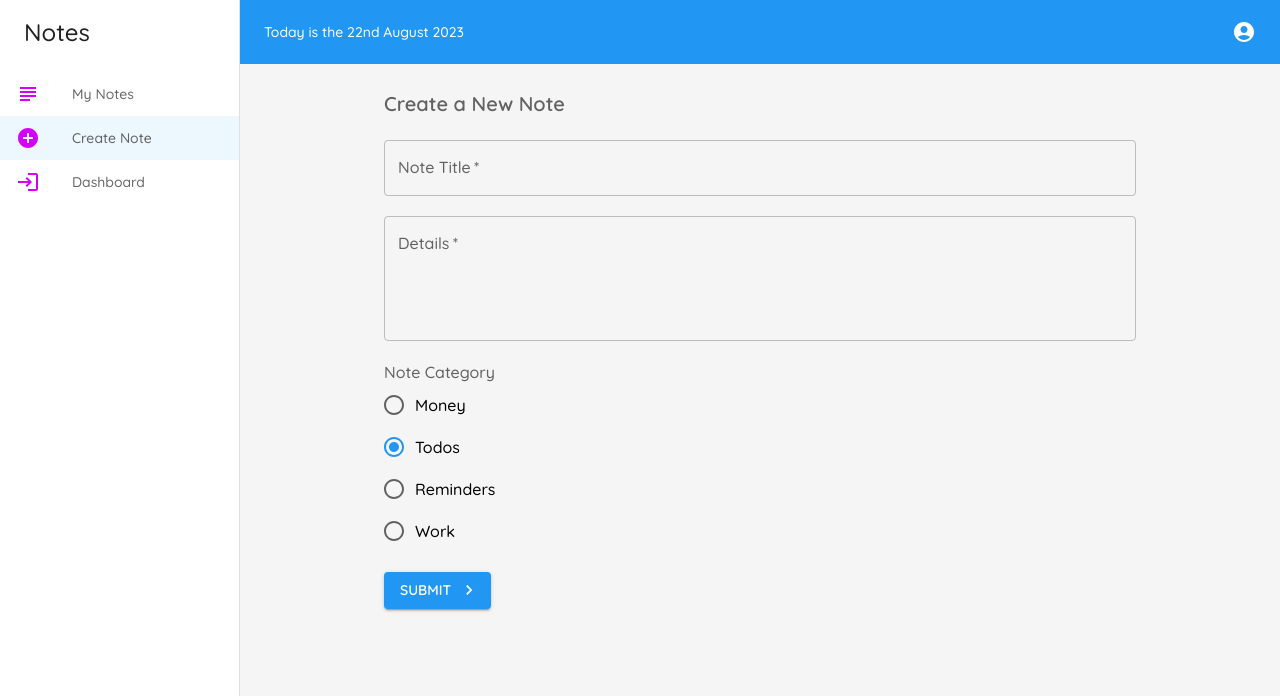
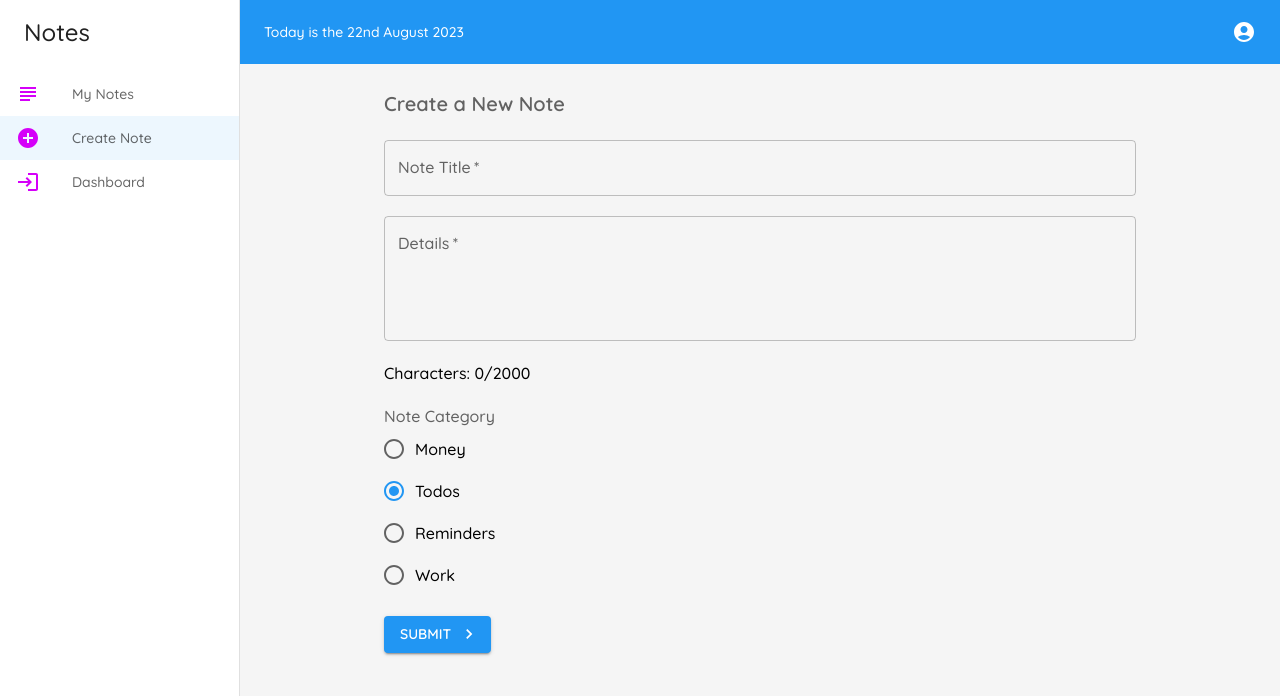
Before and after one commit to GrzegorzPacewicz/typenotes, a React (Vite) app: page /create in a window 1280 px wide. Shown: the top 696 px of the page. Built offline with nearby package versions, Linux system fonts and the light colour scheme; no server answers; sample sign-in values are in the browser's storage.

Commit message:
Limit of note set to 2000

```diff
--- a/src/pages/CreateNote/index.tsx
+++ b/src/pages/CreateNote/index.tsx
@@ -7,15 +7,17 @@ import { auth } from "../../config/firebase";
 import { CategoryType } from '../../types';
 import useAddNoteMutation from "../../hooks/useAddNoteMutation";
 
+const maxCharCount = 2000; // Maksymalna liczba znaków
+
 const CreateNote: React.FC = () => {
-
     const addNoteMutation = useAddNoteMutation();
 
     const [title, setTitle] = useState<string>('');
     const [details, setDetails] = useState<string>('');
-    const [category, setCategory] = useState<CategoryType>('todos'); // Set the default value here
+    const [category, setCategory] = useState<CategoryType>('todos');
     const [titleError, setTitleError] = useState<boolean>(false);
     const [detailsError, setDetailsError] = useState<boolean>(false);
+    const [currentCharCount, setCurrentCharCount] = useState<number>(0);
 
     const navigate = useNavigate();
 
@@ -35,6 +37,11 @@ const CreateNote: React.FC = () => {
             return;
         }
 
+        if (details.length > maxCharCount) {
+            console.error('Treść notatki jest zbyt długa.');
+            return;
+        }
+
         try {
             await addNoteMutation.mutateAsync({
                 title,
@@ -48,6 +55,7 @@ const CreateNote: React.FC = () => {
             setCategory('todos');
             setTitleError(false);
             setDetailsError(false);
+            setCurrentCharCount(0);
 
             navigate('/');
         } catch (err) {
@@ -58,7 +66,6 @@ const CreateNote: React.FC = () => {
     useEffect(() => {
         window.scrollTo(0, 0);
     }, []);
-
 
     return (
         <Container style={{ maxWidth: 800 }}>
@@ -84,9 +91,12 @@ const CreateNote: React.FC = () => {
                     error={titleError}
                 />
 
-
                 <StyledTextField
-                    onChange={(event: React.ChangeEvent<HTMLInputElement>) => setDetails(event.target.value)}
+                    onChange={(event: React.ChangeEvent<HTMLInputElement>) => {
+                        const newValue = event.target.value;
+                        setDetails(newValue);
+                        setCurrentCharCount(newValue.length);
+                    }}
                     value={details}
                     variant="outlined"
                     label="Details"
@@ -96,7 +106,16 @@ const CreateNote: React.FC = () => {
                     fullWidth
                     required
                     error={detailsError}
+                    InputProps={{
+                        style: { whiteSpace: 'pre-wrap' },
+                    }}
                 />
+
+                <div>
+                   <Typography>
+                       Characters: {currentCharCount}/{maxCharCount}
+                   </Typography>
+                </div>
 
                 <StyledFormControl>
                     <FormLabel>Note Category</FormLabel>
@@ -109,14 +128,14 @@ const CreateNote: React.FC = () => {
                             <FormControlLabel
                                 key={option}
                                 value={option}
-                                control={<Radio/>}
+                                control={<Radio />}
                                 label={option.charAt(0).toUpperCase() + option.slice(1)}
                             />
                         ))}
                     </RadioGroup>
                 </StyledFormControl>
 
-                <Button type="submit" color="primary" variant="contained" endIcon={<KeyboardArrowRightIcon/>}>
+                <Button type="submit" color="primary" variant="contained" endIcon={<KeyboardArrowRightIcon />}>
                     Submit
                 </Button>
             </form>
```
